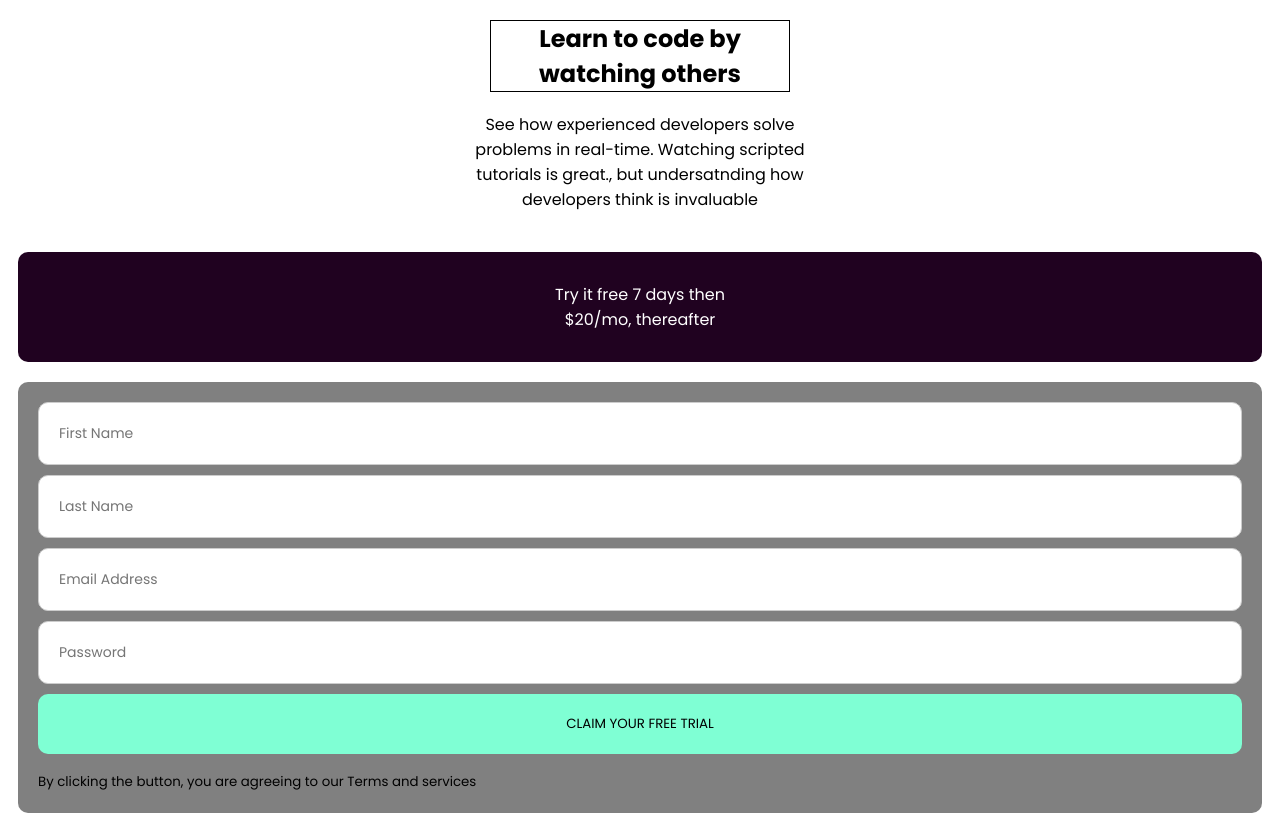
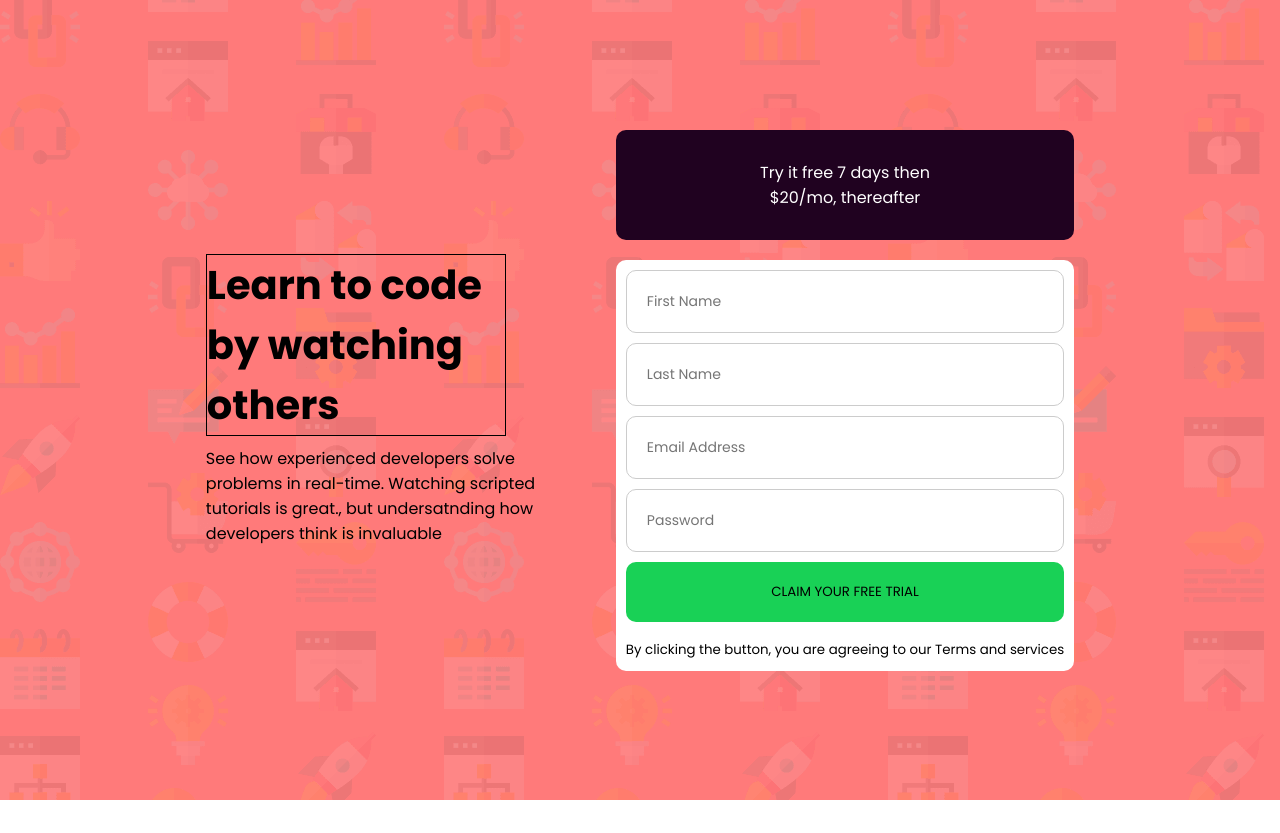
Before and after one commit to Boliboe/login_sample, a plain HTML site: page index.html in a window 1280 px wide. After the commit the page ends 800 px from the top, so only its background shows below. Drawn offline with Linux system fonts and the light colour scheme.

Commit message:
Uploading designs, images and media query styles

```diff
--- a/assets/styles.css
+++ b/assets/styles.css
@@ -1,12 +1,15 @@
 * {
-  box-sizing: border-box;
   margin: 0;
   padding: 0;
-  font-family: 'Poppins', sans-serif;
+  box-sizing: border-box;
+  font-family: "Poppins", sans-serif;
 }
 
 .container {
   padding: 20px 18px;
+  background: hsl(0, 100%, 74%) url("./images/bg-intro-mobile.png") no-repeat;
+  background-size: cover;
+  min-height: 100vh;
 }
 
 .heading {
@@ -36,8 +39,8 @@
 }
 
 .form-wrapper {
-  background-color: gray;
-  padding: 20px;
+  background-color: #fff;
+  padding: 10px;
   border-radius: 10px;
   margin-top: 20px;
 }
@@ -48,7 +51,7 @@
   row-gap: 10px;
 }
 
-.form-wrapper > form > input {
+.form-wrapper  input {
   border: 1px solid #ccc;
   font-size: 14px;
   padding: 20px;
@@ -56,7 +59,7 @@
 }
 
 .form-wrapper button {
-  background-color: aquamarine;
+  background-color: rgb(25, 209, 86);
   border: none;
   border-radius: 10px;
   padding: 20px;
@@ -65,4 +68,30 @@
 
 .form-wrapper small {
   text-align: center;
+  display: inline-block;
 }
+
+@media screen and (min-width: 1024px) {
+  .container {
+    display: flex;
+    justify-content: center;
+    align-items: center;
+    column-gap: 40px;
+    background: hsl(0, 100%, 74%) url(./images/bg-intro-desktop.png) no-repeat;
+    background-size: cover;
+  }
+
+  .heading {
+  text-align: left;
+  max-width: 500px;
+  font-size: 40px;
+  margin: unset;
+  margin-bottom: 10px;
+}
+
+.paragraph {
+  text-align: left;
+  max-width: 500px;
+  margin: 0;
+  }
+}
--- a/index.html
+++ b/index.html
@@ -23,10 +23,10 @@
 
       <div class="form-wrapper">
          <form action="">
-        <input type="text" placeholder="First Name">
-        <input type="text" placeholder="Last Name">
-        <input type="email" placeholder="Email Address">
-        <input type="password" placeholder="Password">
+        <input type="text" placeholder="First Name" />
+        <input type="text" placeholder="Last Name" />
+        <input type="email" placeholder="Email Address" />
+        <input type="password" placeholder="Password" />
         <button>CLAIM YOUR FREE TRIAL</button>
       </form>
 
```
Also changed, not shown: assets/design/active-states.jpg (added), assets/design/desktop-design.jpg (added), assets/design/mobile-design.jpg (added), assets/images/bg-intro-desktop.png (added), assets/images/bg-intro-mobile.png (added), assets/images/favicon-32x32.png (added), assets/images/icon-error.svg (added).
